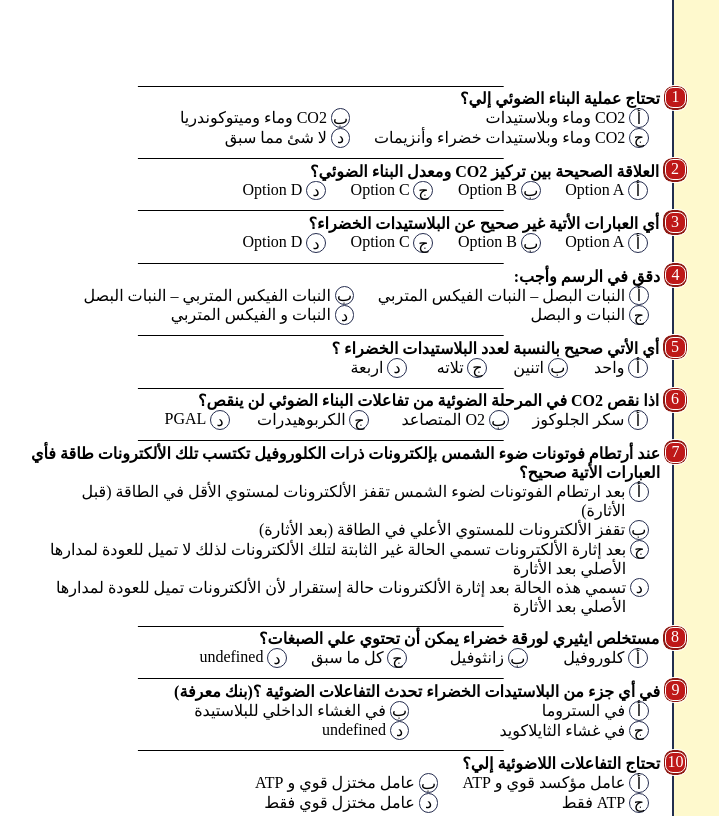
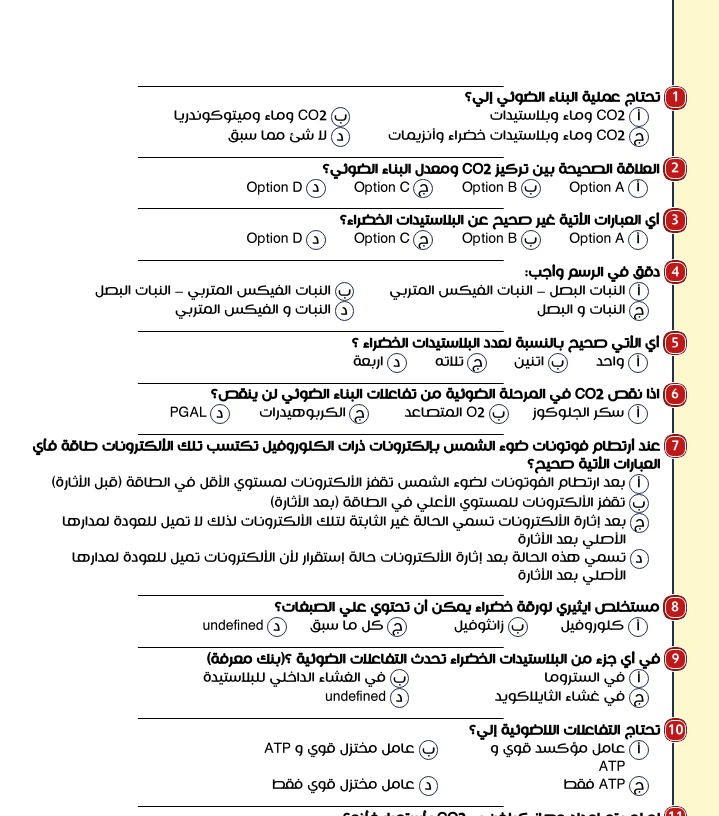
Before and after one commit to KerolisAymen/KerolisAymen, a plain HTML site: page index.html in a window 1280 px wide. Shown: the top 816 px of the page, without its empty margins (547-1266 px from the left). Drawn offline with Linux system fonts and the light colour scheme.

Commit message:
Add files via upload

```diff
--- a/styles.css
+++ b/styles.css
@@ -8,10 +8,10 @@
     margin: 2cm; /* Adjust margins as needed */
   }
 
-/* @font-face {
+@font-face {
     font-family:"Hacen Maghreb Bd";
     src: url("https://github.com/KerolisAymen/KerolisAymen/blob/main/Hacen%20Maghreb%20Bd.ttf");
-} */
+}
 
 html
 {
```
